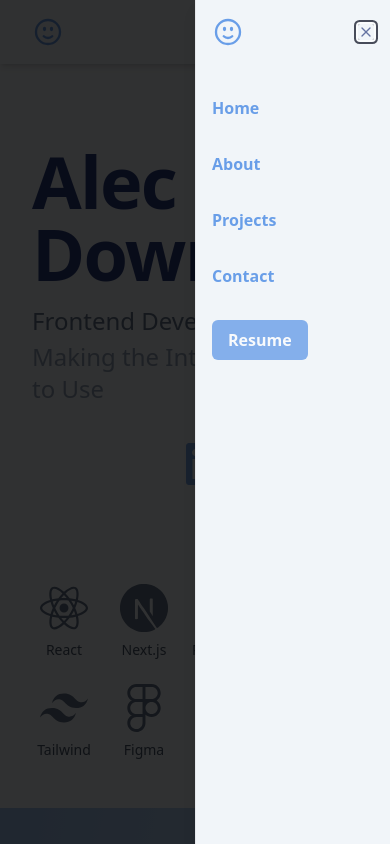
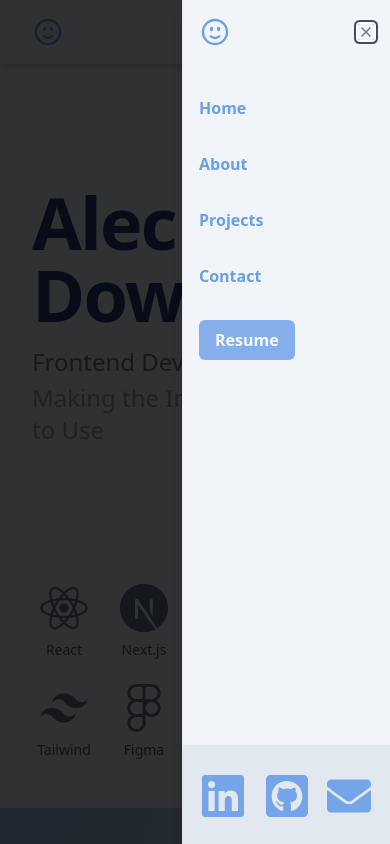
Before and after one commit to a-down/portfolio, a React (Vite) app: page / in a window 390 px wide. Both pictures are taken after a click on the button 346 px from the left and 32 px from the top of the page. Shown: the top 844 px of the page. Built offline with nearby package versions, Linux system fonts and the light colour scheme.

Commit message:
moved external links to nav sheet on mobile

```diff
--- a/src/components/Header.jsx
+++ b/src/components/Header.jsx
@@ -6,9 +6,11 @@ import {
   SheetContent,
   SheetDescription,
   SheetHeader,
+  SheetFooter,
   SheetTitle,
   SheetTrigger,
 } from "@/components/ui/sheet"
+import { ExternalLinks } from './Hero'
 
 
 export default function Header({ location }) {
@@ -51,13 +53,16 @@ export default function Header({ location }) {
             <SheetTrigger className="md:hidden">
               <HiMenu className="text-2xl hover:scale-105 text-brand-400"/>
             </SheetTrigger>
-            <SheetContent>
+            <SheetContent className="h-full flex flex-col justify-between">
               <SheetHeader>
                 <SheetTitle>
                   <img src={smileIcon} className='w-8 h-8 mb-10'/>
                 </SheetTitle>
                 <Navigation />
               </SheetHeader>
+              <SheetFooter className=" bg-slate-200">
+                <ExternalLinks />
+              </SheetFooter>
             </SheetContent>
           </Sheet>
 
--- a/src/components/Hero.jsx
+++ b/src/components/Hero.jsx
@@ -3,14 +3,7 @@ import { FaGithubSquare, FaLinkedin, FaEnvelope, FaArrowDown } from 'react-icons
 import StackDisplay from './StackDisplay/StackDisplay';
 
 
-export default function HeroText(){
-  const heroQuickLinks = [
-    { title: 'About', link: '#about' },
-    { title: 'Projects', link: '#projects' },
-    { title: 'Contact', link: '#contact'}
-  ]
-
-  const ExternalLinks = () => (
+export const ExternalLinks = () => (
   <div className='flex md:flex-col items-end justify-end gap-4'>
     <a href='https://www.linkedin.com/in/alec-downing' target='_blank' className=' text-accent'>
       <FaLinkedin className='w-12 h-12 mt-[3px] text-brand-400/90 hover:scale-105 active:text-brand-400 transition-all'/>
@@ -27,6 +20,13 @@ export default function HeroText(){
   </div>
 )
 
+export default function HeroText(){
+  const heroQuickLinks = [
+    { title: 'About', link: '#about' },
+    { title: 'Projects', link: '#projects' },
+    { title: 'Contact', link: '#contact'}
+  ]
+
   return (
     <div className="flex flex-col w-full items-start justify-between h-full min-h-[calc(100dvh-100px)] pb-12 max-w-[1400px] mx-auto px-8 md:px-12 lg:px-24">
       {/* Text and Links */}
@@ -38,9 +38,6 @@ export default function HeroText(){
             <span className="text-2xl text-slate-400 font-thin mx-2 hidden md:inline select-none">|</span>
             <h4 className=' text-2xl text-slate-400'>Making the Internet Easier to Use</h4>
           </div>
-          <span className="mt-4 md:hidden">
-            <ExternalLinks />
-          </span>
         </div>
 
         <div className="flex justify-between items-end w-full h-[50%]">
--- a/src/components/ui/sheet.jsx
+++ b/src/components/ui/sheet.jsx
@@ -25,7 +25,7 @@ const SheetOverlay = React.forwardRef(({ className, ...props }, ref) => (
 SheetOverlay.displayName = SheetPrimitive.Overlay.displayName
 
 const sheetVariants = cva(
-  "fixed z-50 gap-4 bg-slate-100 p-4 shadow-lg transition ease-in-out data-[state=open]:animate-in data-[state=closed]:animate-out data-[state=closed]:duration-300 data-[state=open]:duration-500 dark:bg-slate-950",
+  "fixed z-50 gap-4 bg-slate-100 shadow-lg transition ease-in-out data-[state=open]:animate-in data-[state=closed]:animate-out data-[state=closed]:duration-300 data-[state=open]:duration-500 dark:bg-slate-950",
   {
     variants: {
       side: {
@@ -63,7 +63,7 @@ const SheetHeader = ({
   ...props
 }) => (
   <div
-    className={cn("flex flex-col space-y-2 text-center sm:text-left", className)}
+    className={cn("flex flex-col space-y-2 text-center sm:text-left p-4", className)}
     {...props} />
 )
 SheetHeader.displayName = "SheetHeader"
@@ -73,7 +73,7 @@ const SheetFooter = ({
   ...props
 }) => (
   <div
-    className={cn("flex flex-col-reverse sm:flex-row sm:justify-end sm:space-x-2", className)}
+    className={cn("flex flex-col-reverse sm:flex-row sm:justify-end sm:space-x-2 py-6 px-4", className)}
     {...props} />
 )
 SheetFooter.displayName = "SheetFooter"
```
Lines whose indentation alone changed are shown as unchanged.
